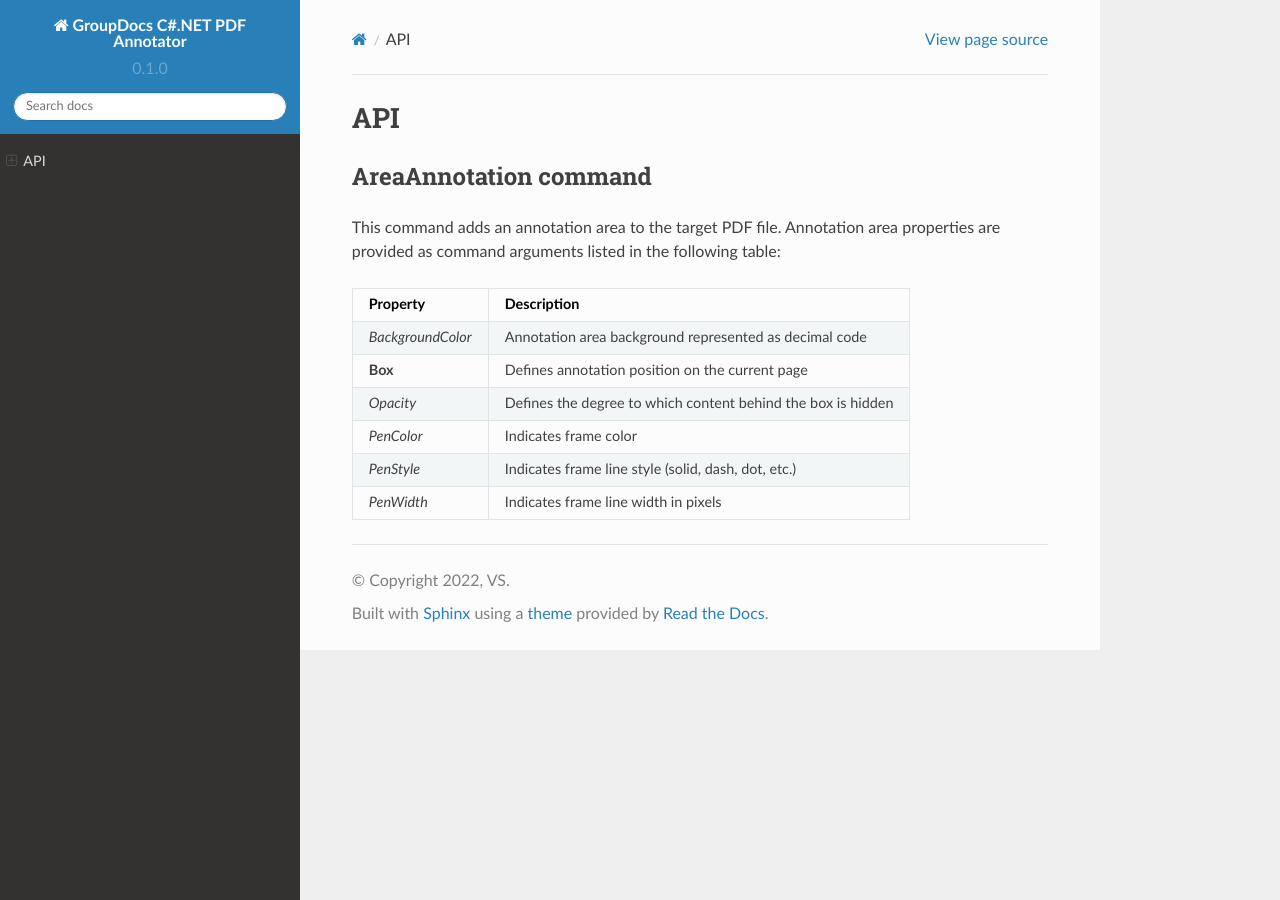
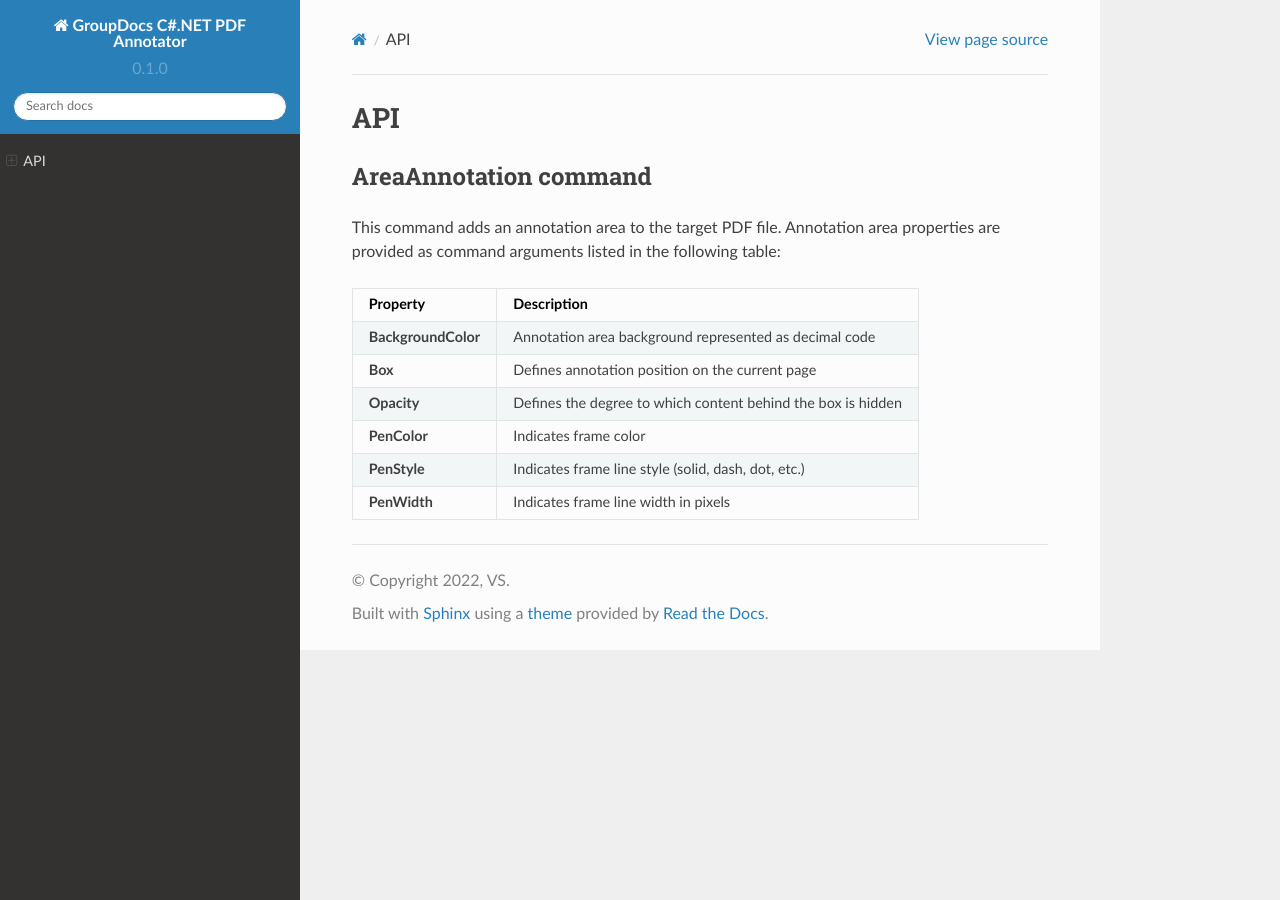
Before and after one commit to vadimsteckler1/asposetest, a Sphinx documentation site: the page built from docs/source/api.rst, in a window 1280 px wide. Built offline with Sphinx 7.4.7 and the Read the Docs theme 2.0.0, drawn with Linux system fonts in a browser that asks for light colours.

```diff
--- a/docs/source/api.rst
+++ b/docs/source/api.rst
@@ -7,13 +7,13 @@ AreaAnnotation command
 This command adds an annotation area to the target PDF file. Annotation area properties are provided as command arguments listed in the following table:
 
 .. table::
-==================  =============================================================
-Property            Description
-==================  =============================================================
-`BackgroundColor`   Annotation area background represented as decimal code
-**Box**             Defines annotation position on the current page
-`Opacity`           Defines the degree to which content behind the box is hidden
-`PenColor`          Indicates frame color
-`PenStyle`          Indicates frame line style (solid, dash, dot, etc.)
-`PenWidth`          Indicates frame line width in pixels
-==================  =============================================================
+====================  =============================================================
+Property              Description
+====================  =============================================================
+**BackgroundColor**   Annotation area background represented as decimal code
+**Box**               Defines annotation position on the current page
+**Opacity**           Defines the degree to which content behind the box is hidden
+**PenColor**          Indicates frame color
+**PenStyle**          Indicates frame line style (solid, dash, dot, etc.)
+**PenWidth**          Indicates frame line width in pixels
+====================  =============================================================
```
